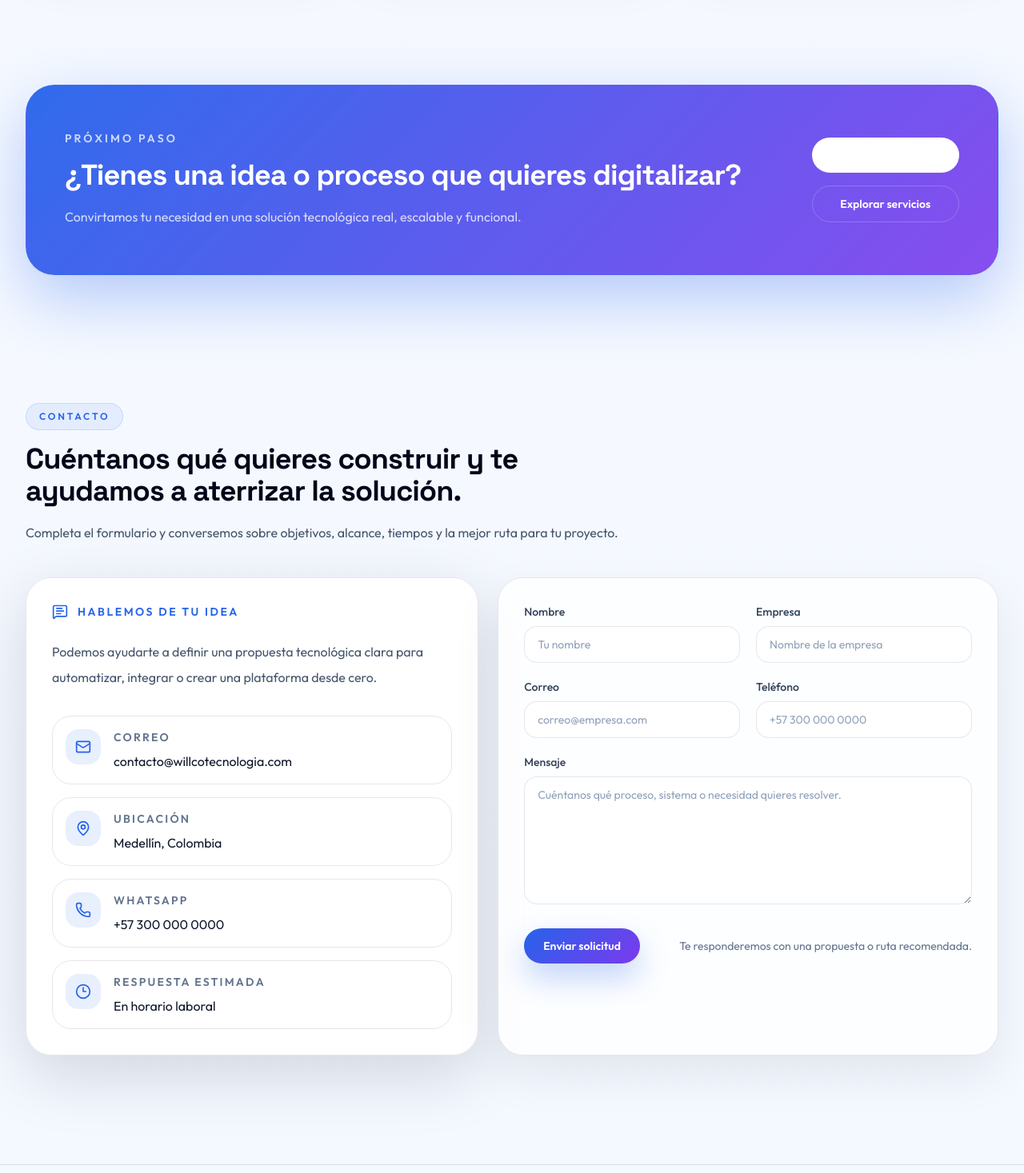
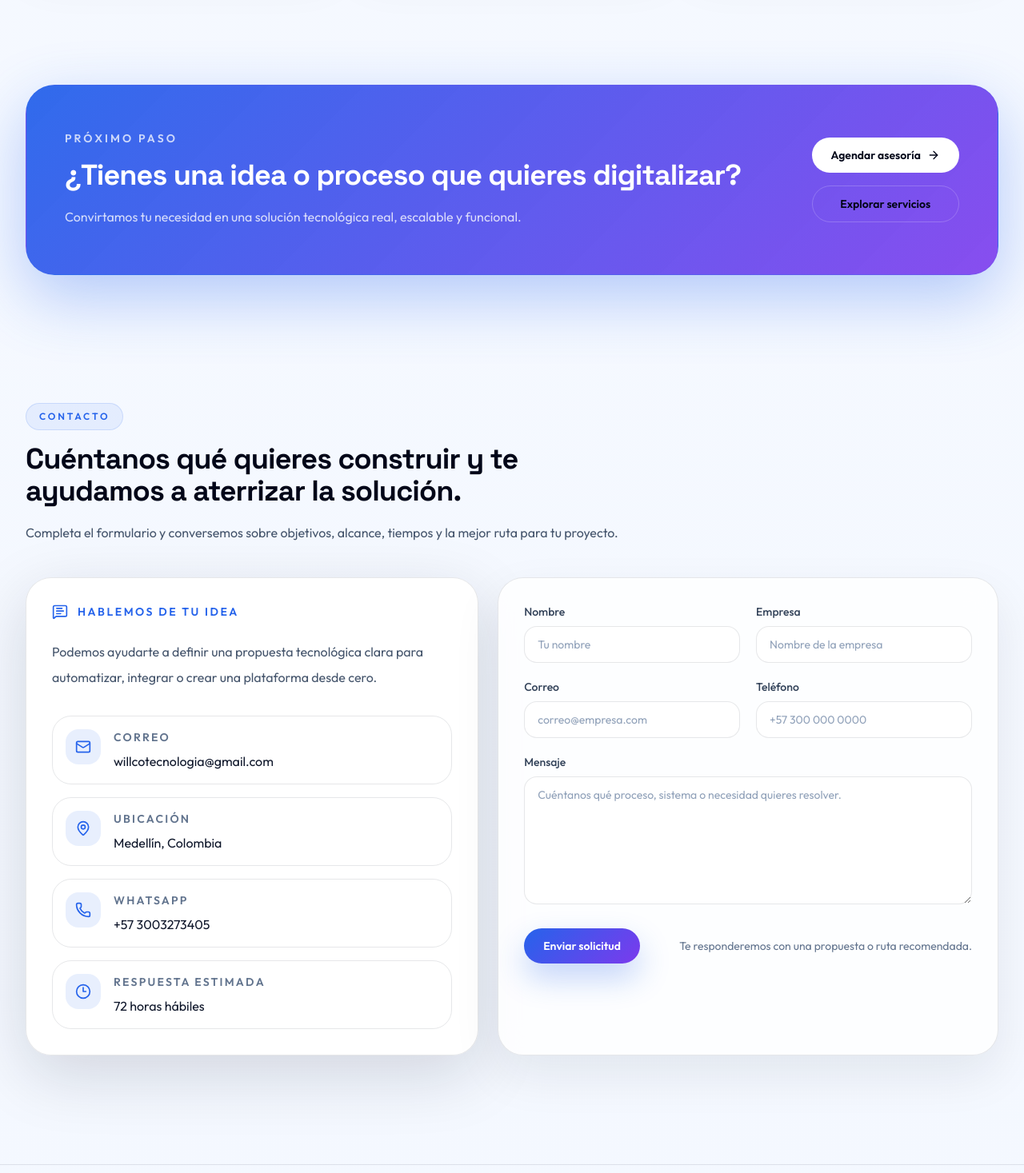
Before and after one commit to wialpe/willco-portfolio-landing, a React (Vite) app: page / in a window 1280 px wide. Shown: the part 7354-8821 px from the top of the page at 80% size. Built offline with nearby package versions, Linux system fonts and the light colour scheme.

Commit message:
Info actualizada

```diff
--- a/src/components/Contact.tsx
+++ b/src/components/Contact.tsx
@@ -24,7 +24,7 @@ const initialFormValues: FormValues = {
 const contactDetails = [
   {
     label: 'Correo',
-    value: 'contacto@willcotecnologia.com',
+    value: 'willcotecnologia@gmail.com',
     icon: Mail,
   },
   {
@@ -34,12 +34,12 @@ const contactDetails = [
   },
   {
     label: 'WhatsApp',
-    value: '+57 300 000 0000',
+    value: '+57 3003273405',
     icon: Phone,
   },
   {
     label: 'Respuesta estimada',
-    value: 'En horario laboral',
+    value: '72 horas hábiles',
     icon: Clock3,
   },
 ]
--- a/src/components/FinalCta.tsx
+++ b/src/components/FinalCta.tsx
@@ -25,13 +25,13 @@ export function FinalCta() {
             </p>
           </div>
 
-          <div className="flex flex-col gap-4 sm:flex-row lg:flex-col">
+          <div className="flex flex-col gap-4 sm:flex-row lg:flex-col text-slate-950">
             <a
               href="#contacto"
               className="inline-flex items-center justify-center gap-2 rounded-full bg-white px-6 py-3 text-sm font-semibold text-slate-950 transition hover:-translate-y-0.5"
             >
               Agendar asesoría
-              <ArrowRight className="h-4 w-4" />
+              <ArrowRight className="h-4 w-4 text-slate-950" />
             </a>
             <a
               href="#servicios"
```
